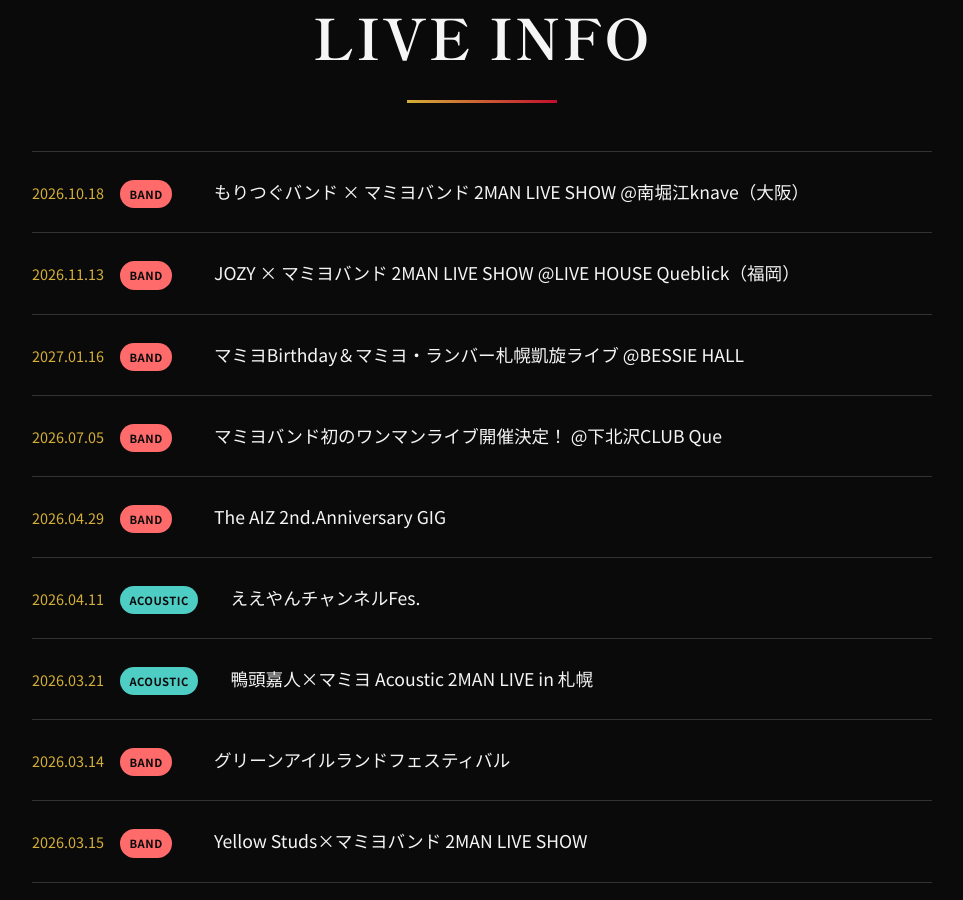
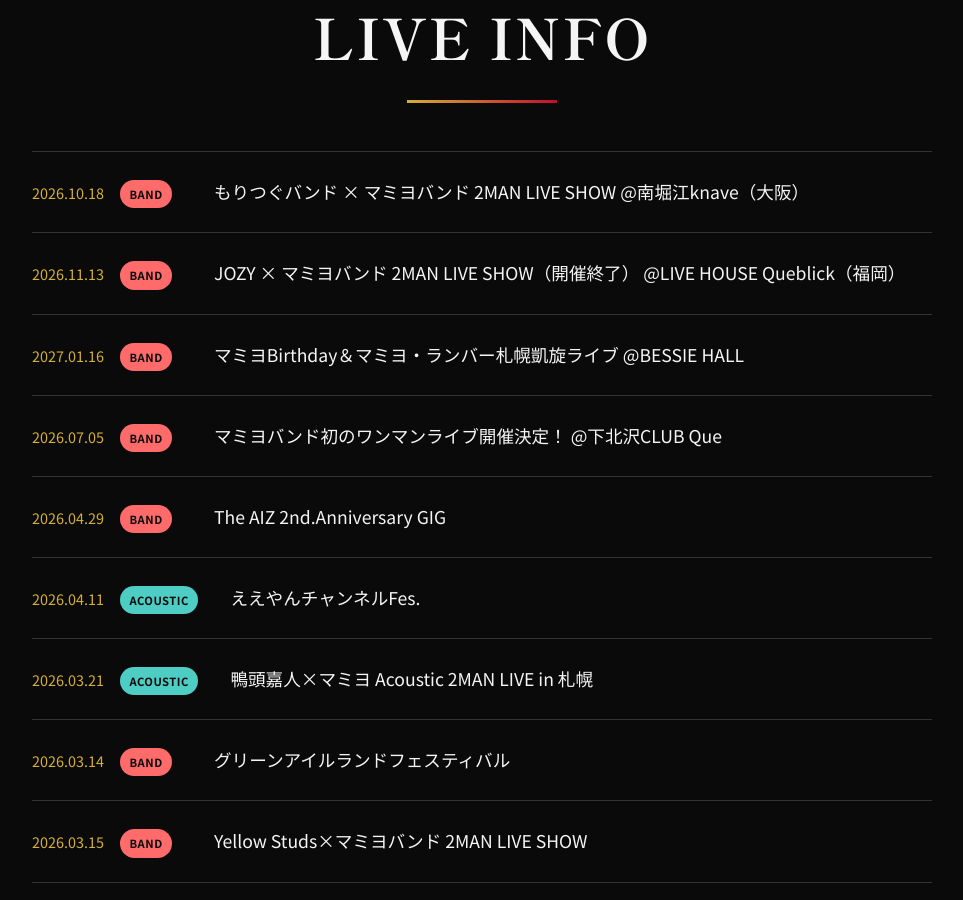
Before and after one commit to murakamiyoshiyuki/mamiyoband_hp001, a Jekyll site: the page built from index.html, in a window 1280 px wide and 900 px high, scrolled down 3038 px. Shown: the whole window, without its empty margins (158-1121 px from the left). Built offline with Jekyll 4.4.1, drawn with Linux system fonts in a browser that asks for light colours.

Commit message:
Mark Fukuoka show as completed

```diff
--- a/index.html
+++ b/index.html
@@ -231,7 +231,7 @@
                 </a>
                 <a href="live-20261113.html" class="live-item">
                     <p class="live-date">2026.11.13<span class="live-category band">BAND</span></p>
-                    <p class="live-title">JOZY × マミヨバンド 2MAN LIVE SHOW @LIVE HOUSE Queblick（福岡）</p>
+                    <p class="live-title">JOZY × マミヨバンド 2MAN LIVE SHOW（開催終了） @LIVE HOUSE Queblick（福岡）</p>
                 </a>
                 <a href="live-20270116.html" class="live-item">
                     <p class="live-date">2027.01.16<span class="live-category band">BAND</span></p>
```
Also changed, not shown: live-20261113.html (+4 -5 lines), news-tour-2026-2027.html (+4 -4 lines).
